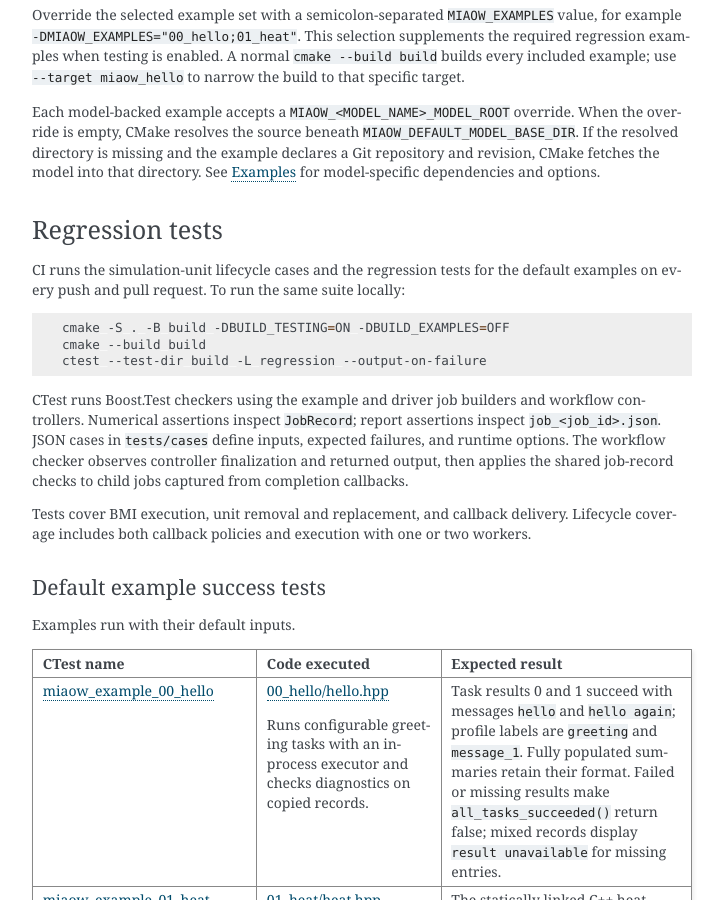
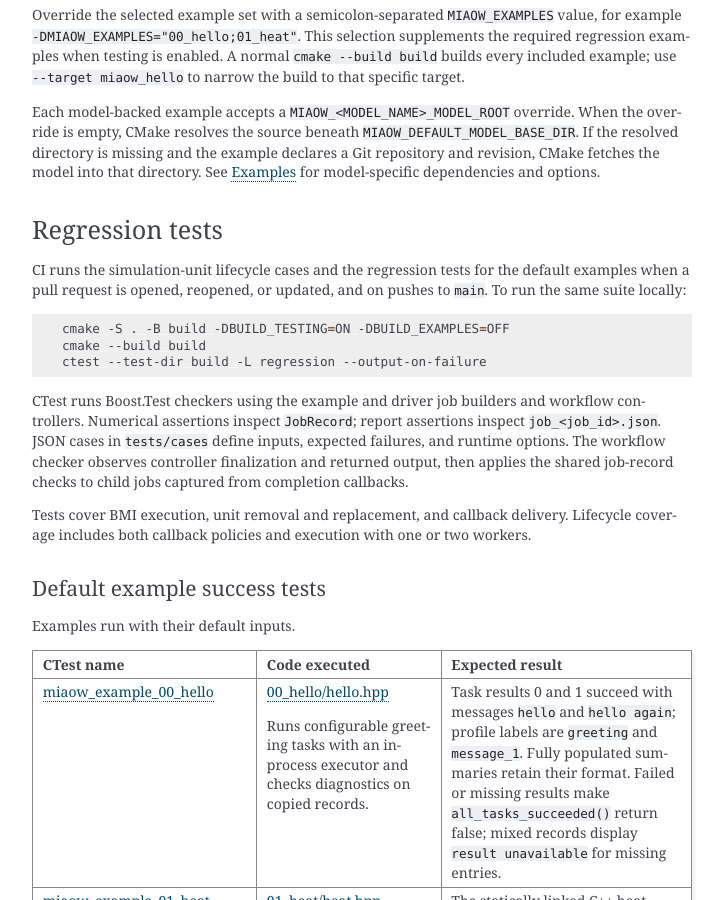
Before and after one commit to uofs-simlab/miaow-framework, a Sphinx documentation site: the page built from docs/building.rst, in a window 1280 px wide and 900 px high, scrolled down 1349 px. Shown: the whole window, without its empty margins (388-1112 px from the left). Built offline with Sphinx 7.4.7, drawn with Linux system fonts in a browser that asks for light colours; the version number could not be read and is left out.

Commit message:
Limit CI push runs to main

```diff
--- a/docs/building.rst
+++ b/docs/building.rst
@@ -68,7 +68,7 @@ Each model-backed example accepts a ``MIAOW_<MODEL_NAME>_MODEL_ROOT`` override.
 Regression tests
 ----------------
 
-CI runs the simulation-unit lifecycle cases and the regression tests for the default examples on every push and pull request. To run the same suite locally:
+CI runs the simulation-unit lifecycle cases and the regression tests for the default examples when a pull request is opened, reopened, or updated, and on pushes to ``main``. To run the same suite locally:
 
 .. code-block:: sh
 
```
Also changed, not shown: 1 other file.
